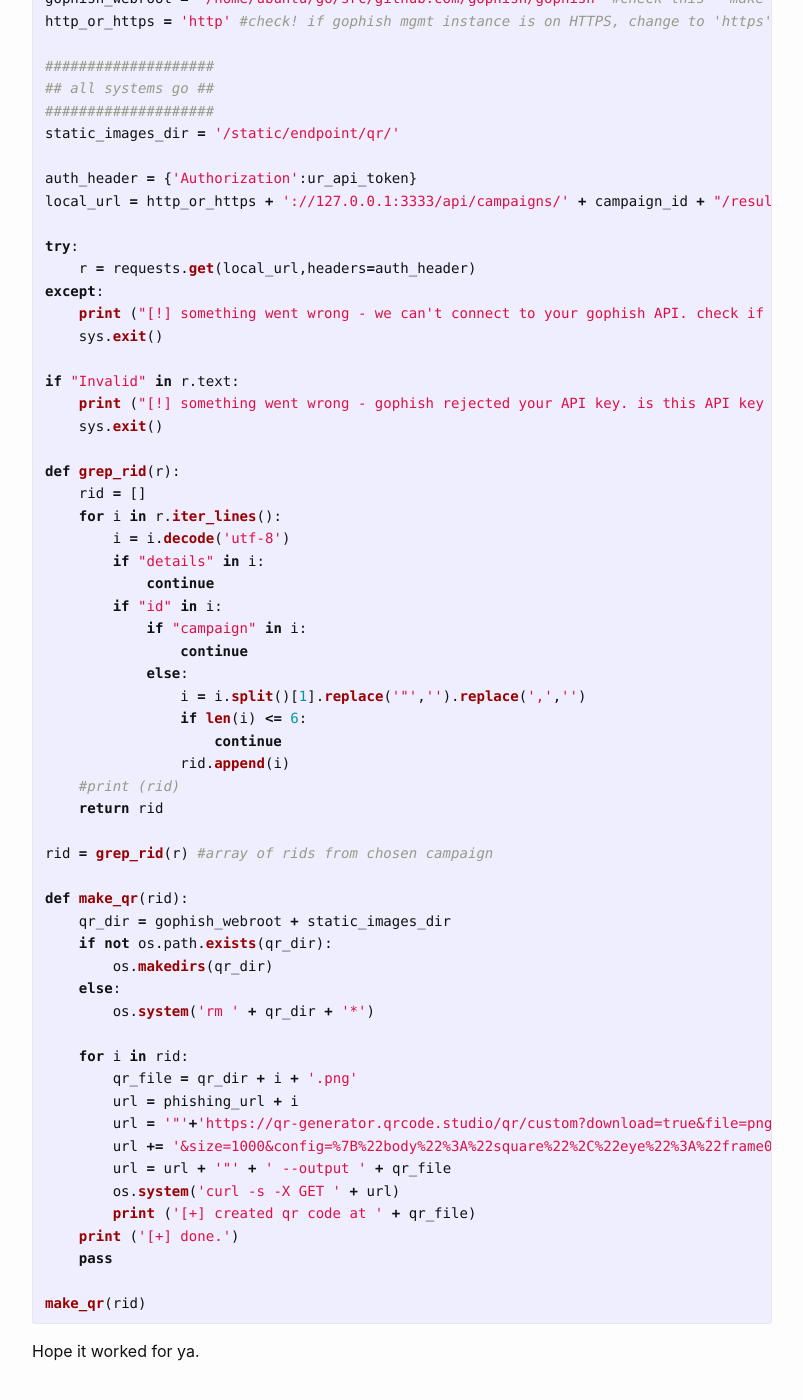
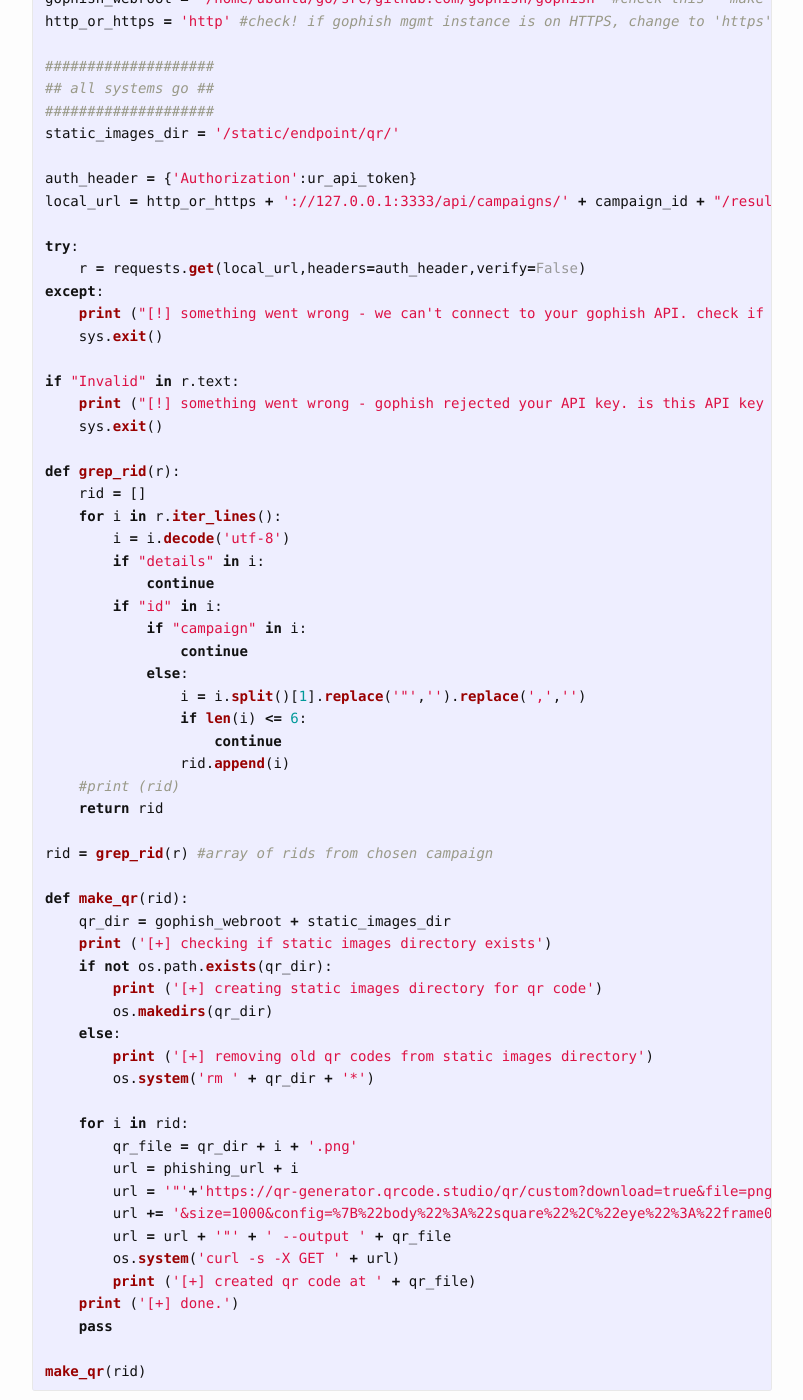
Before and after one commit to ongyuann/ongyuann.github.io, a Jekyll site: the page built from _posts/2020-05-27-qr-phishing-with-gophish.md, in a window 1280 px wide and 1400 px high, scrolled down 3129 px. Shown: the whole window, without its empty margins (238-1041 px from the left). Built offline with Jekyll 4.4.1, drawn with Linux system fonts in a browser that asks for light colours.

Commit message:
Update 2020-05-27-qr-phishing-with-gophish.md

```diff
--- a/_posts/2020-05-27-qr-phishing-with-gophish.md
+++ b/_posts/2020-05-27-qr-phishing-with-gophish.md
@@ -104,7 +104,7 @@ auth_header = {'Authorization':ur_api_token}
 local_url = http_or_https + '://127.0.0.1:3333/api/campaigns/' + campaign_id + "/results"
 
 try:
-    r = requests.get(local_url,headers=auth_header)
+    r = requests.get(local_url,headers=auth_header,verify=False)
 except:
     print ("[!] something went wrong - we can't connect to your gophish API. check if you can connect to API manually and troubleshoot:\n[+] curl localhost:3333/api/campaigns/" + campaign_id + "/results -H 'Authorization: " + ur_api_token + "' | grep 'id' | grep -v 'campaign' | cut -d':' -f2 | cut -d'\"' -f2")
     sys.exit()
@@ -134,9 +134,12 @@ rid = grep_rid(r) #array of rids from chosen campaign
 
 def make_qr(rid):
     qr_dir = gophish_webroot + static_images_dir
+    print ('[+] checking if static images directory exists')
     if not os.path.exists(qr_dir):
+        print ('[+] creating static images directory for qr code')
         os.makedirs(qr_dir)
     else:
+        print ('[+] removing old qr codes from static images directory')
         os.system('rm ' + qr_dir + '*')
 
     for i in rid:
```
